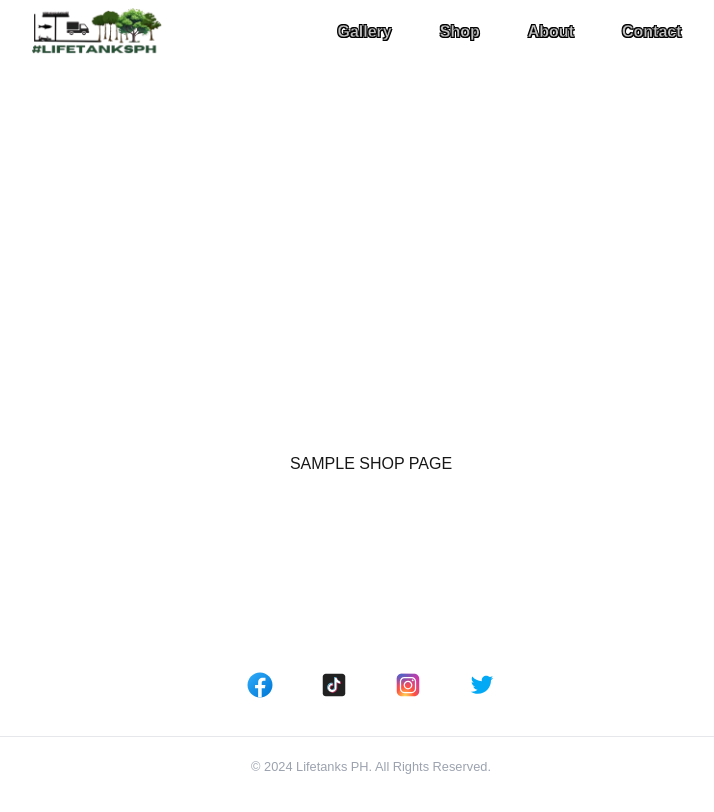
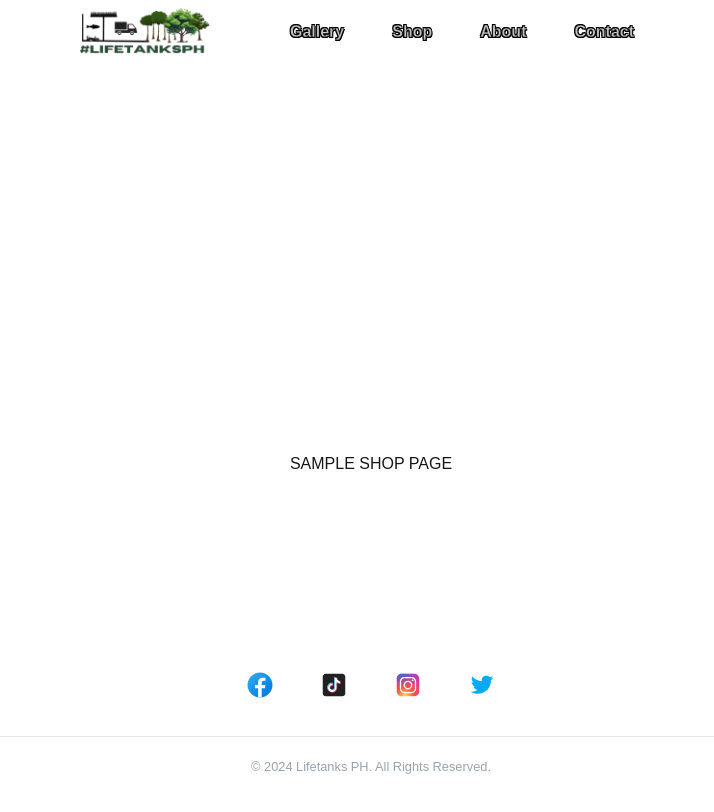
Before and after one commit to clavelian/lifetank, a Next.js app in the folder lt/: page /shop in a window 1280 px wide. Shown: the top 812 px of the page, without its empty margins (269-983 px from the left). Built offline with nearby package versions, Linux system fonts and the light colour scheme.

Commit message:
Delete: useState [activeTab, setActiveTab] add: links simplified css

```diff
--- a/lt/app/components/navbar/navbar.tsx
+++ b/lt/app/components/navbar/navbar.tsx
@@ -8,7 +8,6 @@ import Plant from "@/public/plant.svg";
 
 const ResponsiveNavbar = () => {
   const [mobileSidebarOpen, setMobileSidebarOpen] = useState(false);
-  const [activeTab, setActiveTab] = useState(0);
 
   return (
     <nav className="flex items-center w-full rounded-full py-2 justify-center mobile:justify-evenly">
@@ -17,47 +16,26 @@ const ResponsiveNavbar = () => {
       </Link>
 
       <ul className="flex justify-center items-center p-1 relative mobile:hidden font-semibold pl-14">
-        <div
-          className={`${
-            (activeTab === 0 && "") || //scale-0
-            (activeTab === 1 && "") || //translate-x-[-146px]
-            (activeTab === 2 && "") || //translate-x-[-50px]
-            (activeTab === 3 && "") || //translate-x-[41px]
-            (activeTab === 4 && "!w-[1px]") // translate-x-[142px]
-          }absolute !text-[#fff] h-[85%] w-[95px] transition duration-500 rounded-full border-transparent cursor-pointer`} //!bg-[#3B9DF8]
-        ></div>
-        <li
-          className={`${
-            activeTab === 1 && " !text-[#fff]"
-          } px-6 py-2 before:w-0 hover:before:w-full before:bg-[#3B9DF8] before:h-[2px] before:transition-all before:duration-300 before:absolute relative before:rounded-full before:bottom-[-2px] hover:text-[#3B9DF8] transition-all duration-300 before:left-0 text-[#ffffffc0] z-20   border-transparent cursor-pointer`}
-          onClick={() => setActiveTab(1)}
-        >
+        <Link href="/gallery">
+          <li className="px-6 py-2 before:w-0 hover:before:w-full before:bg-[#3b9df8] before:h-[2px] before:transition-all before:duration-300 before:absolute relative before:bottom-[-2px] before:left-0 text-[#ffffffc0] hover:text-white duration-300">
             Gallery
           </li>
-        <li
-          className={`${
-            activeTab === 2 && " !text-[#fff]"
-          } px-6 py-2 before:w-0 hover:before:w-full before:bg-[#3B9DF8] before:h-[2px] before:transition-all before:duration-300 before:absolute relative before:rounded-full before:bottom-[-2px] hover:text-[#3B9DF8] transition-all duration-300 before:left-0 text-[#ffffffc0] z-20   border-transparent cursor-pointer`}
-          onClick={() => setActiveTab(2)}
-        >
+        </Link>
+        <Link href="/shop">
+          <li className="px-6 py-2 before:w-0 hover:before:w-full before:bg-[#3b9df8] before:h-[2px] before:transition-all before:duration-300 before:absolute relative before:bottom-[-2px] before:left-0 text-[#ffffffc0] hover:text-white duration-300">
             Shop
           </li>
-        <li
-          className={`${
-            activeTab === 3 && " !text-[#fff]"
-          } px-6 py-2 before:w-0 hover:before:w-full before:bg-[#3B9DF8] before:h-[2px] before:transition-all before:duration-300 before:absolute relative before:rounded-full before:bottom-[-2px] hover:text-[#3B9DF8] transition-all duration-300 before:left-0 text-[#ffffffc0] z-20   border-transparent cursor-pointer`}
-          onClick={() => setActiveTab(3)}
-        >
+        </Link>
+        <Link href="/about">
+          <li className="px-6 py-2 before:w-0 hover:before:w-full before:bg-[#3b9df8] before:h-[2px] before:transition-all before:duration-300 before:absolute relative before:bottom-[-2px] before:left-0 text-[#ffffffc0] hover:text-white duration-300">
             About
           </li>
-        <li
-          className={`${
-            activeTab === 4 && " !text-[#fff]"
-          } px-6 py-2 before:w-0 hover:before:w-full before:bg-[#3B9DF8] before:h-[2px] before:transition-all before:duration-300 before:absolute relative before:rounded-full before:bottom-[-2px] hover:text-[#3B9DF8] transition-all duration-300 before:left-0 text-[#ffffffc0] z-20   border-transparent cursor-pointer`}
-          onClick={() => setActiveTab(4)}
-        >
+        </Link>
+        <Link href="/contact">
+          <li className="px-6 py-2 before:w-0 hover:before:w-full before:bg-[#3b9df8] before:h-[2px] before:transition-all before:duration-300 before:absolute relative before:bottom-[-2px] before:left-0 text-[#ffffffc0] hover:text-white duration-300">
             Contact
           </li>
+        </Link>
       </ul>
 
       <Image
@@ -69,11 +47,6 @@ const ResponsiveNavbar = () => {
         onClick={() => setMobileSidebarOpen(!mobileSidebarOpen)}
       />
 
-      {/* <PiPlantDuotone
-        className="text-[1.9rem] mr-0 cursor-pointer exclude:hidden flex text-green-300"
-        onClick={() => setMobileSidebarOpen(!mobileSidebarOpen)}
-      /> */}
-
       <aside
         className={` ${
           mobileSidebarOpen
@@ -81,17 +54,17 @@ const ResponsiveNavbar = () => {
             : "translate-x-0 opacity-0 z-[-1]"
         } lg:hidden p-4 text-center absolute top-[65px] right-0 w-full rounded-md transition-all duration-300`}
       >
-        <ul className="items-center gap-28 mobile:gap-[5.5rem] text-[1.2rem] flex justify-center pt-5">
-          <li className="hover:border-b-[#3B9DF8] border-b-[3px] border-transparent transition-all duration-300 cursor-pointer text-green-300">
+        <ul className="items-center gap-28 mobile:gap-[3.5rem] text-[1.2rem] flex justify-center pt-5">
+          <li className="before:w-0 hover:before:w-full before:bg-[#3B9DF8] before:h-[2px] before:transition-all before:absolute relative before:rounded-full before:bottom-[-2px] hover:text-[#fafafa] transition-all duration-300 before:left-0 text-[#ffffffc0] cursor-pointer">
             Gallery
           </li>
-          <li className="hover:border-b-[#3B9DF8] border-b-[3px] border-transparent transition-all duration-500 cursor-pointer text-green-300">
+          <li className="before:w-0 hover:before:w-full before:bg-[#3B9DF8] before:h-[2px] before:transition-all before:duration-300 before:absolute relative before:rounded-full before:bottom-[-2px] hover:text-[#fafafa] transition-all duration-300 before:left-0 text-green-300 z-20   border-transparent cursor-pointer">
             Shop
           </li>
-          <li className="hover:border-b-[#3B9DF8] border-b-[3px] border-transparent transition-all duration-500 cursor-pointer text-green-300">
+          <li className="before:w-0 hover:before:w-full before:bg-[#3B9DF8] before:h-[2px] before:transition-all before:duration-300 before:absolute relative before:rounded-full before:bottom-[-2px] hover:text-[#fafafa] transition-all duration-300 before:left-0 text-green-300 z-20   border-transparent cursor-pointer">
             About
           </li>
-          <li className="hover:border-b-[#3B9DF8] border-b-[3px] border-transparent transition-all duration-500 cursor-pointer text-green-300">
+          <li className="before:w-0 hover:before:w-full before:bg-[#3B9DF8] before:h-[2px] before:transition-all before:duration-300 before:absolute relative before:rounded-full before:bottom-[-2px] hover:text-[#fafafa] transition-all duration-300 before:left-0 text-green-300 z-20   border-transparent cursor-pointer">
             Contact
           </li>
         </ul>
```
Lines whose indentation alone changed are shown as unchanged.
